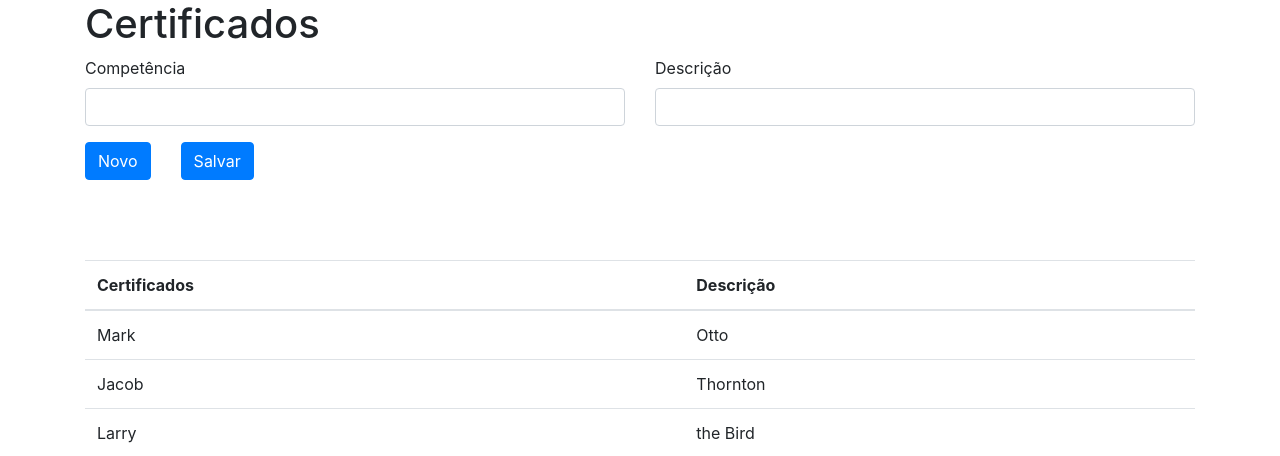
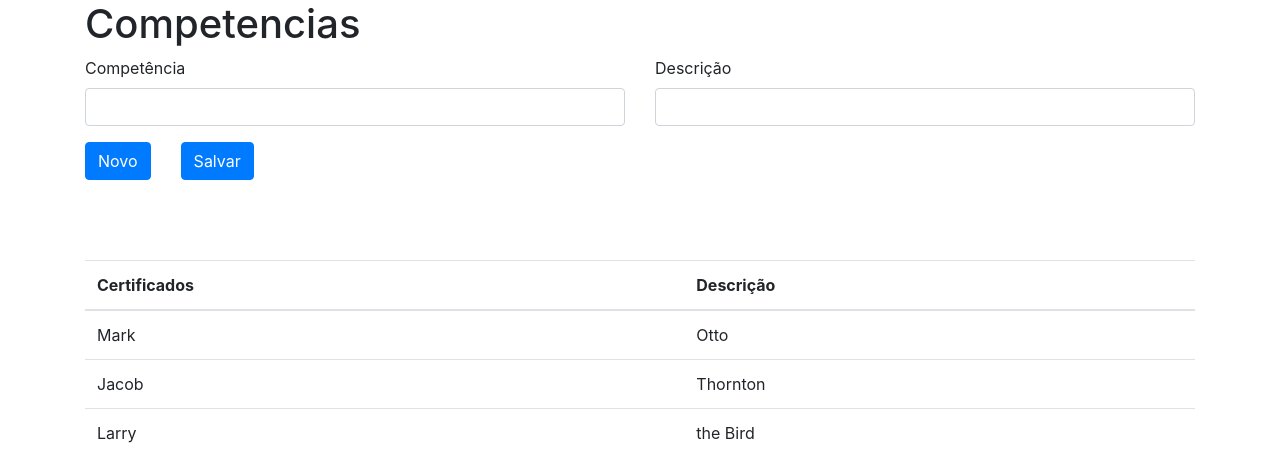
Before and after one commit to emerson-caitano/formCurriculo, a PHP site: page /competencias.php in a window 1280 px wide. Shown: the part 56-512 px from the top of the page. Run offline with PHP 8.4, Linux system fonts and the light colour scheme.

Commit message:
correção titulo

```diff
--- a/src/competencias.php
+++ b/src/competencias.php
@@ -1,7 +1,7 @@
 <?php require_once("cabecalho/index.php"); ?>
 
 <div class="container"> <!-- Certificado, Descrição e Link -->
-    <h1>Certificados</h1>
+    <h1>Competencias</h1>
     <form>
     <div class="row">
         <div class="form-group col-md-6">
```
